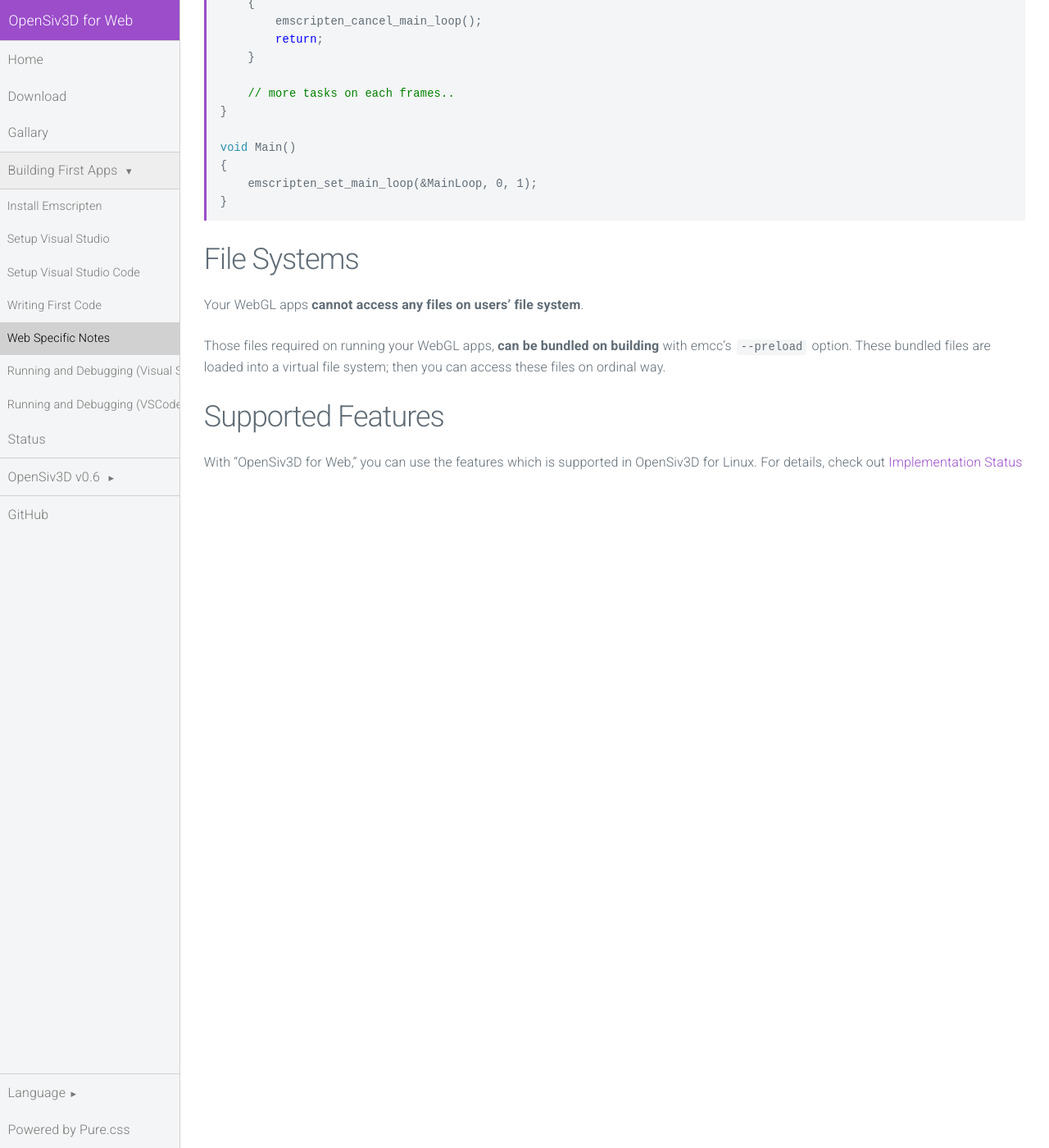
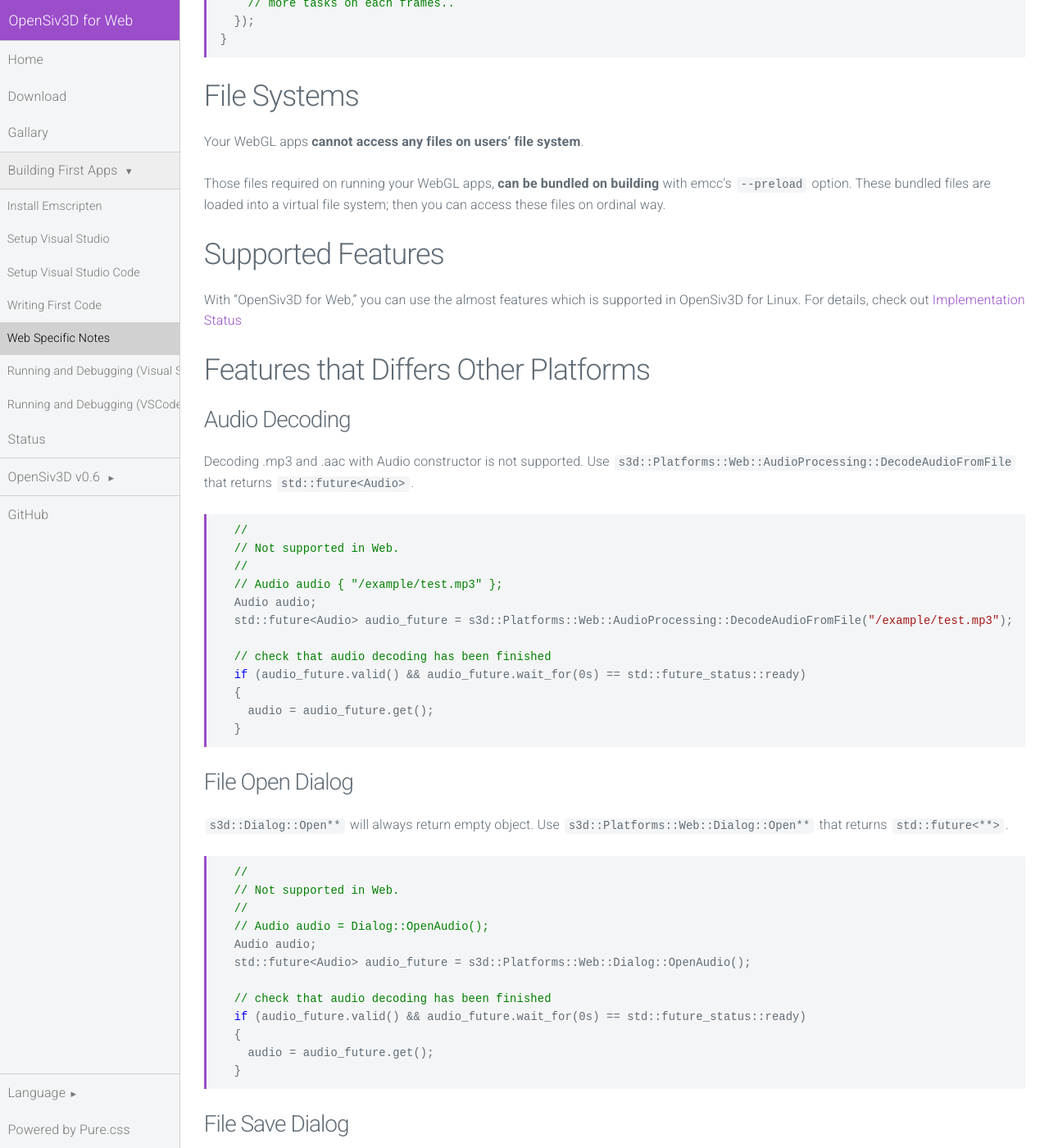
Before and after one commit to nokotan/OpenSiv3DWebPage, a Jekyll site: the page built from pages/building/web-specific-notes.md, in a window 1280 px wide and 1400 px high, scrolled down 459 px. Shown: the whole window at 82% size. Built offline with Jekyll 4.4.1, drawn with Linux system fonts in a browser that asks for light colours; nearby versions of some CDN libraries; before the commit the page ends 1089 px from its top, so only the background shows below that; some of the changed text lies outside the part shown.

Commit message:
Update web-specific-notes

````diff
--- a/pages/building/web-specific-notes.md
+++ b/pages/building/web-specific-notes.md
@@ -15,24 +15,15 @@
 ```cpp
 # include <Siv3D.hpp>
 
-# if SIV3D_PLATFORM(WEB)
-#   include <emscripten.h>
-# endif
-
-void MainLoop()
-{
-    if (!System::Update())
-    {
-        emscripten_cancel_main_loop();
-        return;
-    }
-
-    // more tasks on each frames..
-}
-
 void Main()
 {
-    emscripten_set_main_loop(&MainLoop, 0, 1);
+  // initializations here...
+
+  Platform::Web::System::SetMainLoop([&]()
+  {
+    System::Update();
+    // more tasks on each frames..
+  });
 }
 ```
 
@@ -45,5 +36,82 @@
 
 ## Supported Features
 
-With "OpenSiv3D for Web," you can use the features which is supported in OpenSiv3D for Linux.
+With "OpenSiv3D for Web," you can use the almost features which is supported in OpenSiv3D for Linux.
 For details, check out [Implementation Status](/status)
+
+## Features that Differs Other Platforms
+
+### Audio Decoding
+
+Decoding .mp3 and .aac with Audio constructor is not supported.
+Use `s3d::Platforms::Web::AudioProcessing::DecodeAudioFromFile` that returns `std::future<Audio>`.
+
+```cpp
+  //
+  // Not supported in Web.
+  //
+  // Audio audio { "/example/test.mp3" };
+  Audio audio;
+  std::future<Audio> audio_future = s3d::Platforms::Web::AudioProcessing::DecodeAudioFromFile("/example/test.mp3");
+
+  // check that audio decoding has been finished
+  if (audio_future.valid() && audio_future.wait_for(0s) == std::future_status::ready)
+  {
+    audio = audio_future.get();
+  }
+```
+
+### File Open Dialog
+
+`s3d::Dialog::Open**` will always return empty object.
+Use `s3d::Platforms::Web::Dialog::Open**` that returns `std::future<**>`.
+
+```cpp
+  //
+  // Not supported in Web.
+  //
+  // Audio audio = Dialog::OpenAudio();
+  Audio audio;
+  std::future<Audio> audio_future = s3d::Platforms::Web::Dialog::OpenAudio();
+
+  // check that audio decoding has been finished
+  if (audio_future.valid() && audio_future.wait_for(0s) == std::future_status::ready)
+  {
+    audio = audio_future.get();
+  }
+```
+
+### File Save Dialog
+
+`s3d::Dialog::Save` will always return "/dev/save" pseudo device,
+which means that you cannot query users which file format they want to download.
+
+### Clipboard
+
+Only test copying and pasting are supported.
+(and in FireFox, this feature is disallowed.)
+
+Use `s3d::Platforms::Web::Clipboard::GetText` that returns `std::future<String>`.
+(You can use `s3d::Clipboard::SetText` in ordinal way.)
+
+```cpp
+  //
+  // Not supported in Web.
+  //
+  // String text;
+  //
+  // if (Clibboard::GetText(text))
+  // {
+  //
+  // }
+  future<String> text_future;
+  String text;
+
+  text_future = Platforms::Web::Clipboard::GetText();
+
+  // check that audio decoding has been finished
+  if (text_future.valid() && text_future.wait_for(0s) == std::future_status::ready)
+  {
+    text = text_future.get();
+  }
+```
````
Also changed, not shown: ja/pages/building/get-emscripten.md (+1 -1 lines), ja/pages/building/web-specific-notes.md (+85 -17 lines), pages/building/get-emscripten.md (+1 -1 lines), 2 other files.
